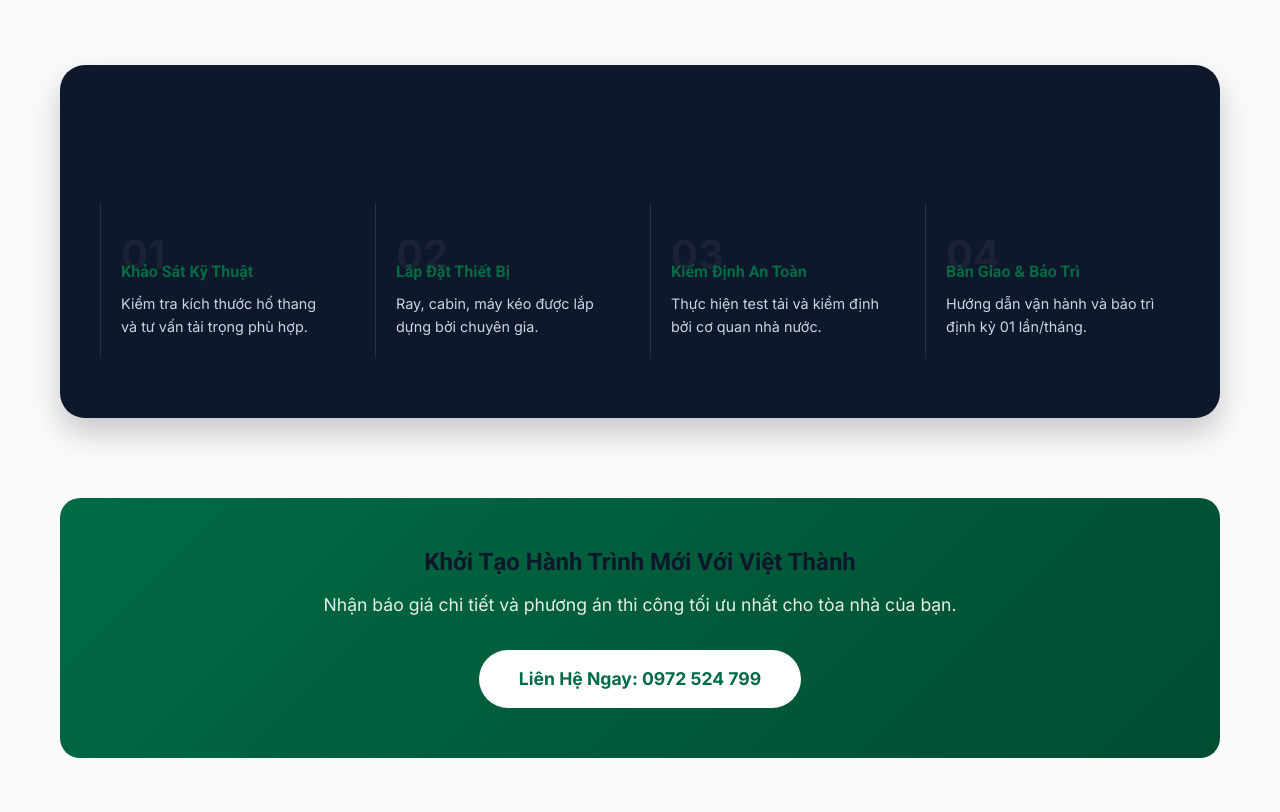
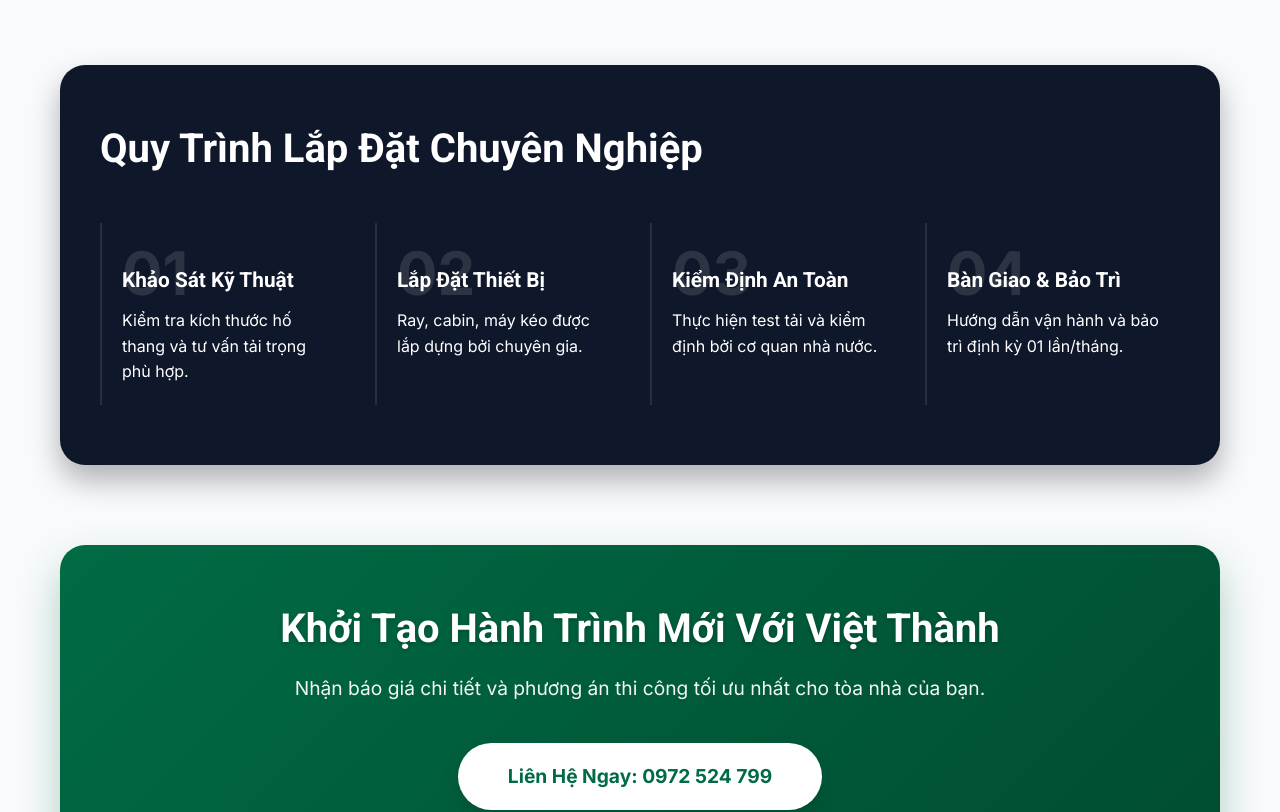
Before and after one commit to 47kiemtien-pixel/vithacons, a React (Vite) app: page /thang-may in a window 1280 px wide. Shown: the part 2460-3272 px from the top of the page. Built offline with nearby package versions, Linux system fonts and the light colour scheme.

Commit message:
Visual Refinement: Standardize contrast in Workflow and CTA sections across all service pages; Add .text-white utility for dark blocks

```diff
--- a/src/App.css
+++ b/src/App.css
@@ -82,6 +82,35 @@ h6 {
   max-width: 1200px;
   margin: 0 auto;
   padding: 0 20px;
+}
+
+.text-white {
+  color: var(--white) !important;
+}
+
+.text-white h1,
+.text-white h2,
+.text-white h3,
+.text-white h4,
+.text-white h5,
+.text-white h6,
+.text-white p {
+  color: var(--white) !important;
+}
+
+.section-bg-dark {
+  background-color: var(--dark);
+  color: var(--white);
+}
+
+.section-bg-dark h1,
+.section-bg-dark h2,
+.section-bg-dark h3,
+.section-bg-dark h4,
+.section-bg-dark h5,
+.section-bg-dark h6,
+.section-bg-dark p {
+  color: var(--white) !important;
 }
 
 .section {
--- a/src/pages/CivilConstruction.jsx
+++ b/src/pages/CivilConstruction.jsx
@@ -67,10 +67,22 @@ const CivilConstruction = () => {
                     </div>
                 </div>
 
-                <div className="cta-box reveal" style={{ background: 'linear-gradient(135deg, var(--primary) 0%, #1a365d 100%)', color: 'white', padding: '60px 40px', borderRadius: '20px', marginTop: '80px', textAlign: 'center', boxShadow: '0 10px 30px rgba(0,0,0,0.1)' }}>
-                    <h2 style={{ color: 'white', marginBottom: '20px' }}>Bạn Đang Lên Kế Hoạch Xây Nhà?</h2>
-                    <p style={{ fontSize: '1.1rem', marginBottom: '30px', opacity: '0.9' }}>Hãy để chúng tôi tư vấn miễn phí về vật tư và phương án thi công phù hợp nhất với ngân sách của bạn.</p>
-                    <a href="#contact" className="btn btn-secondary btn-lg">Nhận Tư Vấn Xây Dựng Miễn Phí</a>
+                <div className="cta-box reveal text-white" style={{
+                    background: 'var(--gradient-primary)',
+                    color: 'white',
+                    padding: '60px 40px',
+                    borderRadius: '25px',
+                    marginTop: '80px',
+                    textAlign: 'center',
+                    boxShadow: '0 20px 40px rgba(0,107,68,0.2)'
+                }}>
+                    <h2 style={{ color: 'white', marginBottom: '20px', fontSize: '2.5rem' }}>Bạn Đang Lên Kế Hoạch Xây Nhà?</h2>
+                    <p style={{ fontSize: '1.2rem', marginBottom: '40px', opacity: '0.95' }}>Hãy để chúng tôi tư vấn miễn phí về vật tư và phương án thi công phù hợp nhất với ngân sách của bạn.</p>
+                    <a href="#contact" className="btn" style={{
+                        background: 'white', color: 'var(--primary)', fontWeight: '800',
+                        padding: '18px 50px', fontSize: '1.2rem', border: 'none',
+                        borderRadius: '50px', boxShadow: '0 10px 20px rgba(0,0,0,0.1)'
+                    }}>Nhận Tư Vấn Xây Dựng Miễn Phí</a>
                 </div>
             </div>
         </main>
--- a/src/pages/ElevatorServices.jsx
+++ b/src/pages/ElevatorServices.jsx
@@ -139,11 +139,11 @@ const ElevatorServices = () => {
                 </section>
 
                 {/* Workflow */}
-                <div className="safety-standards reveal" style={{
+                <div className="safety-standards reveal text-white" style={{
                     background: 'var(--dark)', color: 'white', padding: '60px 40px',
-                    borderRadius: '25px', marginBottom: '80px', boxShadow: '0 15px 30px rgba(0,0,0,0.2)'
+                    borderRadius: '25px', marginBottom: '80px', boxShadow: '0 15px 30px rgba(0,0,0,0.3)'
                 }}>
-                    <h3 className="text-center" style={{ fontSize: '2rem', marginBottom: '40px' }}>Quy Trình Lắp Đặt Chuyên Nghiệp</h3>
+                    <h3 className="text-center" style={{ fontSize: '2.5rem', marginBottom: '50px', color: 'white' }}>Quy Trình Lắp Đặt Chuyên Nghiệp</h3>
                     <div className="grid grid-4" style={{ gap: '20px' }}>
                         {[
                             { step: "01", title: "Khảo Sát Kỹ Thuật", desc: "Kiểm tra kích thước hố thang và tư vấn tải trọng phù hợp." },
@@ -151,27 +151,38 @@ const ElevatorServices = () => {
                             { step: "03", title: "Kiểm Định An Toàn", desc: "Thực hiện test tải và kiểm định bởi cơ quan nhà nước." },
                             { step: "04", title: "Bàn Giao & Bảo Trì", desc: "Hướng dẫn vận hành và bảo trì định kỳ 01 lần/tháng." }
                         ].map((item, index) => (
-                            <div key={index} style={{ padding: '20px', borderLeft: '1px solid rgba(255,255,255,0.1)' }}>
-                                <div style={{ fontSize: '40px', fontWeight: 'bold', color: 'rgba(255,255,255,0.05)', marginBottom: '-25px' }}>{item.step}</div>
-                                <h4 style={{ color: 'var(--primary)', position: 'relative', zIndex: 1 }}>{item.title}</h4>
-                                <p style={{ fontSize: '0.9rem', color: '#cbd5e1', marginTop: '10px' }}>{item.desc}</p>
+                            <div key={index} style={{ padding: '20px', borderLeft: '2px solid rgba(255,255,255,0.1)', position: 'relative' }}>
+                                <div style={{
+                                    fontSize: '60px',
+                                    fontWeight: '900',
+                                    color: 'rgba(255,255,255,0.12)',
+                                    marginBottom: '-35px',
+                                    lineHeight: 1
+                                }}>{item.step}</div>
+                                <h4 style={{ color: 'var(--secondary)', position: 'relative', zIndex: 1, fontSize: '1.3rem' }}>{item.title}</h4>
+                                <p style={{ fontSize: '1rem', color: '#e2e8f0', marginTop: '15px', lineHeight: '1.6' }}>{item.desc}</p>
                             </div>
                         ))}
                     </div>
                 </div>
 
                 {/* CTA Section */}
-                <div className="cta-box reveal" style={{
-                    background: 'var(--gradient-primary)', padding: '50px',
-                    borderRadius: '20px', textAlign: 'center', color: 'white'
+                <div className="cta-box reveal text-white" style={{
+                    background: 'var(--gradient-primary)', padding: '60px 30px',
+                    borderRadius: '25px', textAlign: 'center', color: 'white',
+                    boxShadow: '0 20px 40px rgba(0,107,68,0.3)'
                 }}>
-                    <h2 style={{ marginBottom: '15px' }}>Khởi Tạo Hành Trình Mới Với Việt Thành</h2>
-                    <p style={{ marginBottom: '30px', fontSize: '1.1rem', opacity: 0.9 }}>
+                    <h2 style={{ marginBottom: '20px', fontSize: '2.5rem', color: 'white', textShadow: '0 2px 4px rgba(0,0,0,0.2)' }}>
+                        Khởi Tạo Hành Trình Mới Với Việt Thành
+                    </h2>
+                    <p style={{ marginBottom: '40px', fontSize: '1.2rem', opacity: 0.95, color: 'white' }}>
                         Nhận báo giá chi tiết và phương án thi công tối ưu nhất cho tòa nhà của bạn.
                     </p>
                     <a href="tel:0972524799" className="btn" style={{
-                        background: 'white', color: 'var(--primary)', fontWeight: 'bold',
-                        padding: '15px 40px', fontSize: '1.1rem', border: 'none'
+                        background: 'white', color: 'var(--primary)', fontWeight: '800',
+                        padding: '18px 50px', fontSize: '1.2rem', border: 'none',
+                        borderRadius: '50px', boxShadow: '0 10px 20px rgba(0,0,0,0.1)',
+                        display: 'inline-block', transition: 'transform 0.3s ease'
                     }}>
                         Liên Hệ Ngay: 0972 524 799
                     </a>
--- a/src/pages/SteelBuildings.jsx
+++ b/src/pages/SteelBuildings.jsx
@@ -59,10 +59,21 @@ const SteelBuildings = () => {
                     </div>
                 </div>
 
-                <div className="cta-box reveal" style={{ background: '#f8fafc', padding: '40px', borderRadius: '15px', marginTop: '60px', textAlign: 'center', border: '1px solid #e2e8f0' }}>
-                    <h3>Việt Thành Cam Kết: Giám Sát 24/24 - Đúng Tiến Độ</h3>
-                    <p>Hãy để chúng tôi đồng hành cùng sự phát triển bền vững của doanh nghiệp bạn.</p>
-                    <a href="tel:0972524799" className="btn btn-primary">Nhận Báo Giá Nhà Thép: 0972 524 799</a>
+                <div className="cta-box reveal text-white" style={{
+                    background: 'var(--gradient-primary)',
+                    padding: '60px 40px',
+                    borderRadius: '25px',
+                    marginTop: '80px',
+                    textAlign: 'center',
+                    boxShadow: '0 20px 40px rgba(0,107,68,0.2)'
+                }}>
+                    <h2 style={{ color: 'white', marginBottom: '20px', fontSize: '2.5rem' }}>Việt Thành Cam Kết: Giám Sát 24/24 - Đúng Tiến Độ</h2>
+                    <p style={{ fontSize: '1.2rem', marginBottom: '40px', opacity: '0.95', color: 'white' }}>Hãy để chúng tôi đồng hành cùng sự phát triển bền vững của doanh nghiệp bạn.</p>
+                    <a href="tel:0972524799" className="btn" style={{
+                        background: 'white', color: 'var(--primary)', fontWeight: '800',
+                        padding: '18px 50px', fontSize: '1.2rem', border: 'none',
+                        borderRadius: '50px', boxShadow: '0 10px 20px rgba(0,0,0,0.1)'
+                    }}>Nhận Báo Giá Nhà Thép: 0972 524 799</a>
                 </div>
             </div>
         </main>
```
